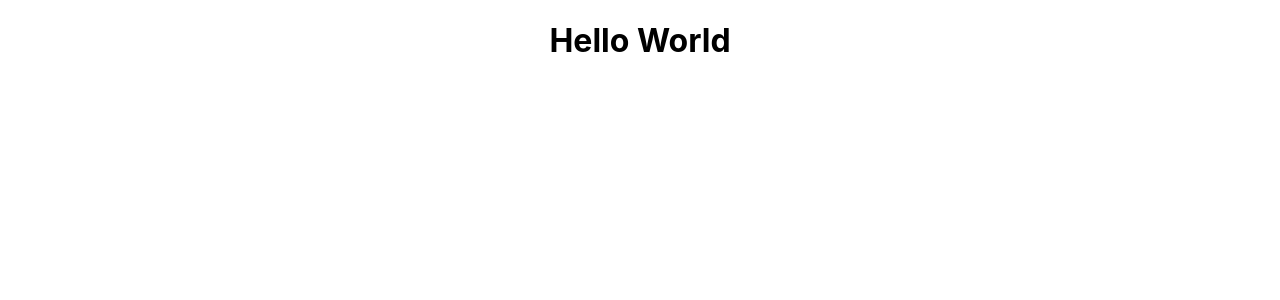
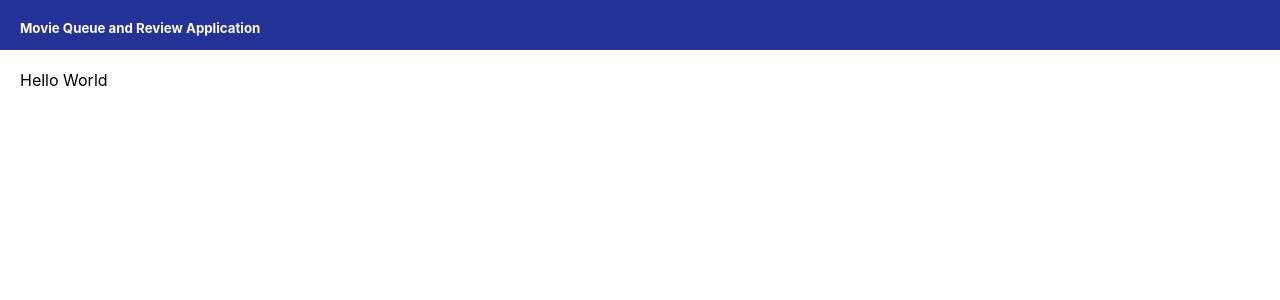
Before and after one commit to AskADevHackNAppShowdown/Mr.-Underhill, a React (Create React App) app: page / in a window 1280 px wide. Shown: the top 300 px of the page. Built offline with nearby package versions, Linux system fonts and the light colour scheme; no server answers.

Commit message:
initial commit

```diff
--- a/package.json
+++ b/package.json
@@ -3,6 +3,7 @@
   "version": "0.1.0",
   "private": true,
   "dependencies": {
+    "dotenv": "^8.0.0",
     "react": "^16.8.6",
     "react-dom": "^16.8.6",
     "react-scripts": "3.0.1"
--- a/src/App.css
+++ b/src/App.css
@@ -1,33 +1,19 @@
-.App {
-  text-align: center;
-}
-
-.App-logo {
-  animation: App-logo-spin infinite 20s linear;
-  height: 40vmin;
-  pointer-events: none;
-}
-
-.App-header {
-  background-color: #282c34;
-  min-height: 100vh;
-  display: flex;
-  flex-direction: column;
-  align-items: center;
-  justify-content: center;
-  font-size: calc(10px + 2vmin);
+nav {
+  padding: 20px;
+  position: fixed;
+  top: 0px;
+  left: 0px;
+  height: 10px;
+  background-color: #243298;
+  width: 100%;
   color: white;
 }
 
-.App-link {
-  color: #61dafb;
+nav > h5 {
+  margin: 0px;
 }
 
-@keyframes App-logo-spin {
-  from {
-    transform: rotate(0deg);
-  }
-  to {
-    transform: rotate(360deg);
-  }
+body {
+  margin-top: 70px;
+  margin-left: 20px;
 }
--- a/src/App.js
+++ b/src/App.js
@@ -1,14 +1,26 @@
-import React from 'react';
+import React, {useState, useEffect} from 'react';
 import logo from './logo.svg';
 import './App.css';
+import Nav from './components/Nav'
 
 function App() {
-
+  const apiKey = "71ea7290"
+  useEffect(() => {
+    fetch('http://www.omdbapi.com/?s=waterboy&apikey=' + apiKey)
+    .then(res => res.json())
+    .then(response => {
+      console.log(response)
+    })
+    .catch(err => {
+      console.error(err)
+    })
+  }, [])
   return (
-    <div className="App">
-      <h1>Hello World</h1>
+    <div>
+      <Nav></Nav>
+      <div>Hello World</div>
     </div>
-  );
+  )
 }
 
 export default App;
--- /dev/null
+++ b/src/components/Nav.js
@@ -0,0 +1,14 @@
+import React from 'react';
+
+const Nav = props => {
+
+    return (
+      <nav>
+        <h5>Movie Queue and Review Application</h5>
+
+
+      </nav>
+    )
+}
+
+export default Nav;
```
Also changed, not shown: 1 other file (tests, documents, lock files or other folders).
